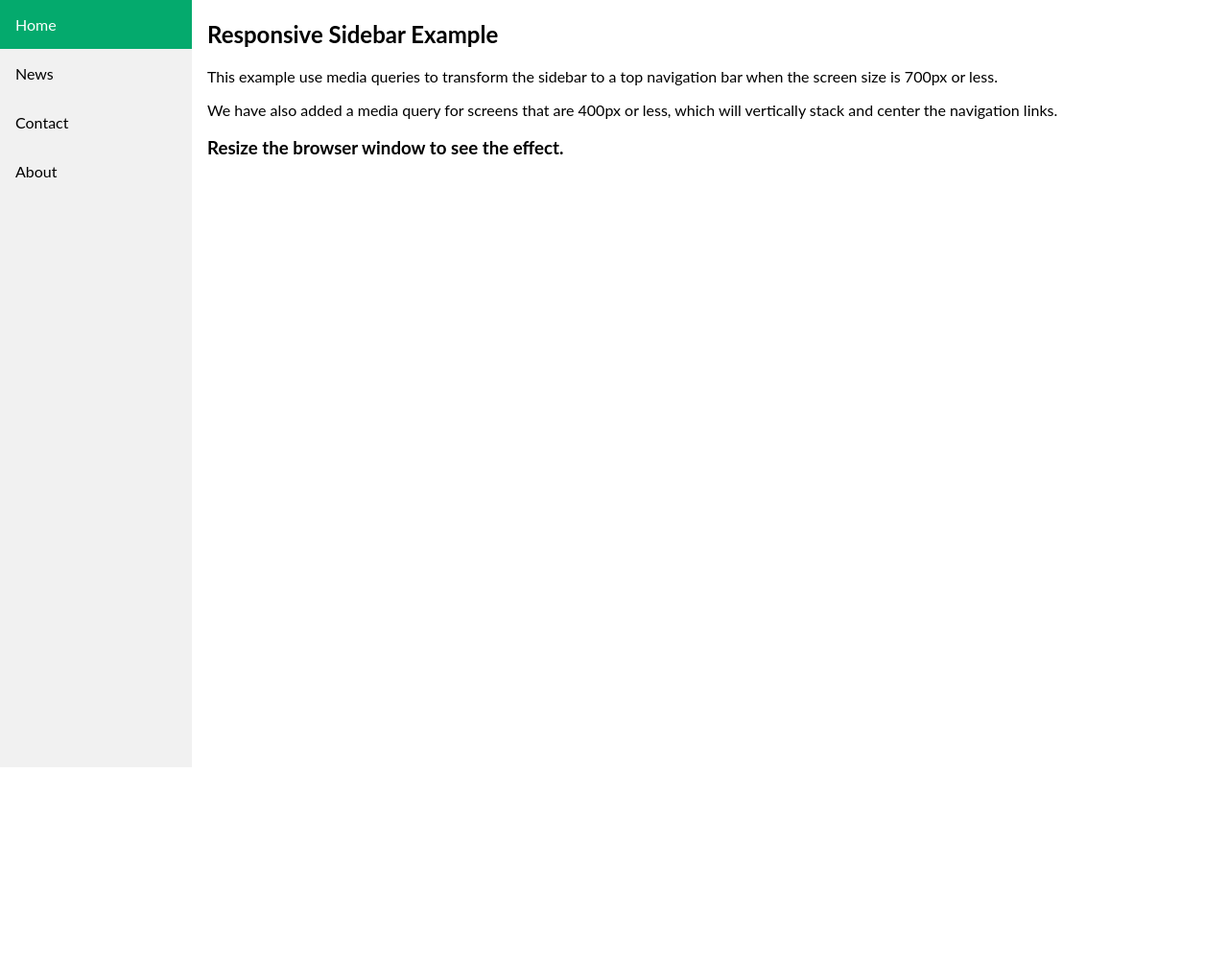
After one commit to dwikasmsd/UAS-BASISDATA, a PHP site: page /dashboard.php in a window 1280 px wide. The commit adds this page. Shown: the whole page at 96% size. Run offline with PHP 8.4, Linux system fonts and the light colour scheme.

Commit message:
menambah file dashboard.php dan sidebar.css serta memodifikasi kesalahan pada registrasi.php

```diff
--- /dev/null
+++ b/aset/sidebar.css
@@ -0,0 +1,60 @@
+body {
+            margin: 0;
+            font-family: "Lato", sans-serif;
+        }
+
+        .sidebar {
+            margin: 0;
+            padding: 0;
+            width: 200px;
+            background-color: #f1f1f1;
+            position: fixed;
+            height: 100%;
+            overflow: auto;
+        }
+
+        .sidebar a {
+            display: block;
+            color: black;
+            padding: 16px;
+            text-decoration: none;
+        }
+
+        .sidebar a.active {
+            background-color: #04AA6D;
+            color: white;
+        }
+
+        .sidebar a:hover:not(.active) {
+            background-color: #555;
+            color: white;
+        }
+
+        div.content {
+            margin-left: 200px;
+            padding: 1px 16px;
+            height: 1000px;
+        }
+
+        @media screen and (max-width: 700px) {
+            .sidebar {
+                width: 100%;
+                height: auto;
+                position: relative;
+            }
+
+            .sidebar a {
+                float: left;
+            }
+
+            div.content {
+                margin-left: 0;
+            }
+        }
+
+        @media screen and (max-width: 400px) {
+            .sidebar a {
+                text-align: center;
+                float: none;
+            }
+        }
--- /dev/null
+++ b/dashboard.php
@@ -0,0 +1,32 @@
+<!DOCTYPE html>
+<html>
+
+<head>
+    <meta name="viewport" content="width=device-width, initial-scale=1.0">
+    <style>
+        <?php
+
+            include("aset/sidebar.css");
+        ?>
+    </style>
+</head>
+
+<body>
+
+    <div class="sidebar">
+        <a class="active" href="#home">Home</a>
+        <a href="#news">News</a>
+        <a href="#contact">Contact</a>
+        <a href="#about">About</a>
+    </div>
+
+    <div class="content">
+        <h2>Responsive Sidebar Example</h2>
+        <p>This example use media queries to transform the sidebar to a top navigation bar when the screen size is 700px or less.</p>
+        <p>We have also added a media query for screens that are 400px or less, which will vertically stack and center the navigation links.</p>
+        <h3>Resize the browser window to see the effect.</h3>
+    </div>
+
+</body>
+
+</html>
```
Also changed, not shown: registrasi.php (+8 -12 lines).
